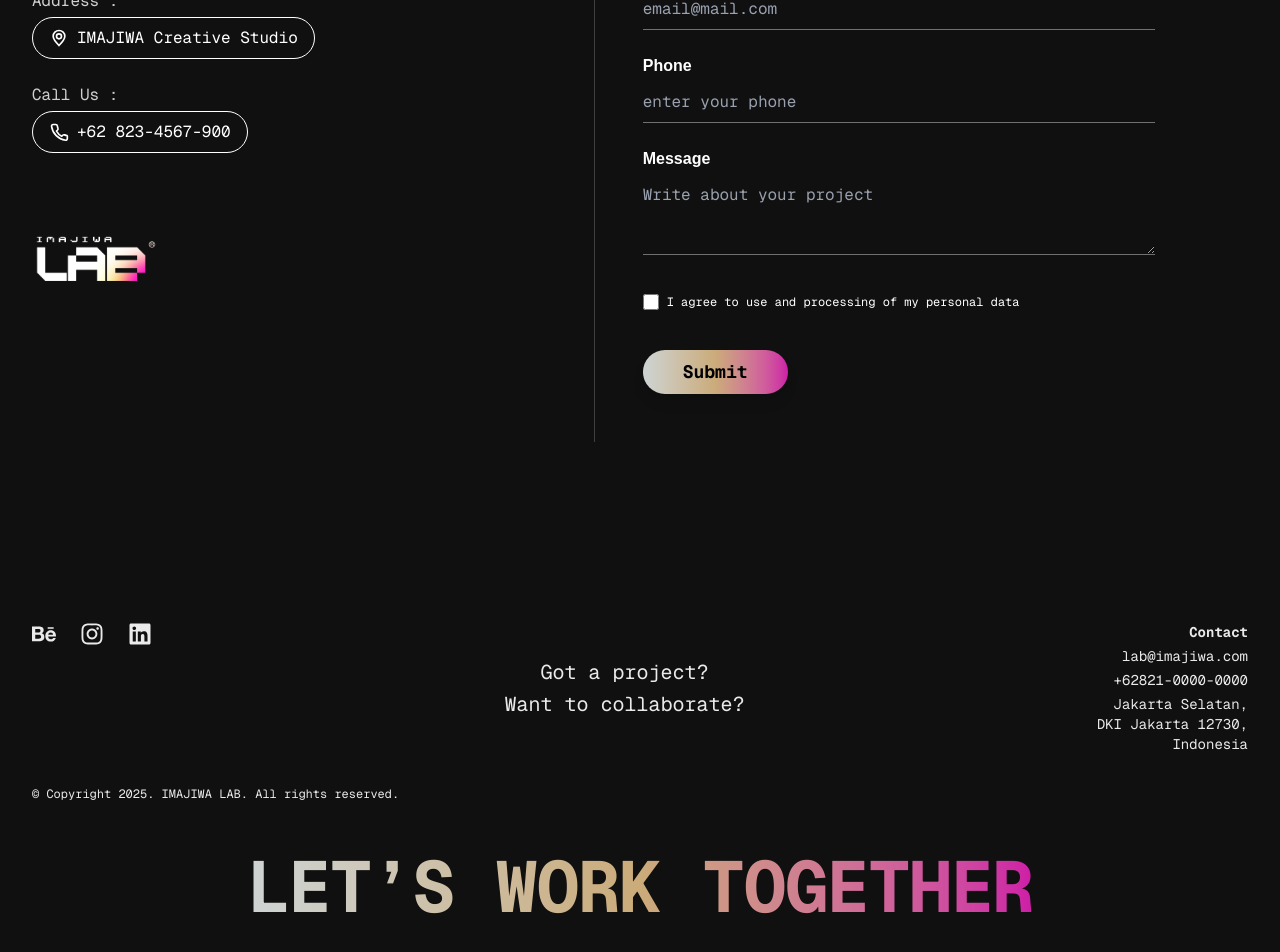
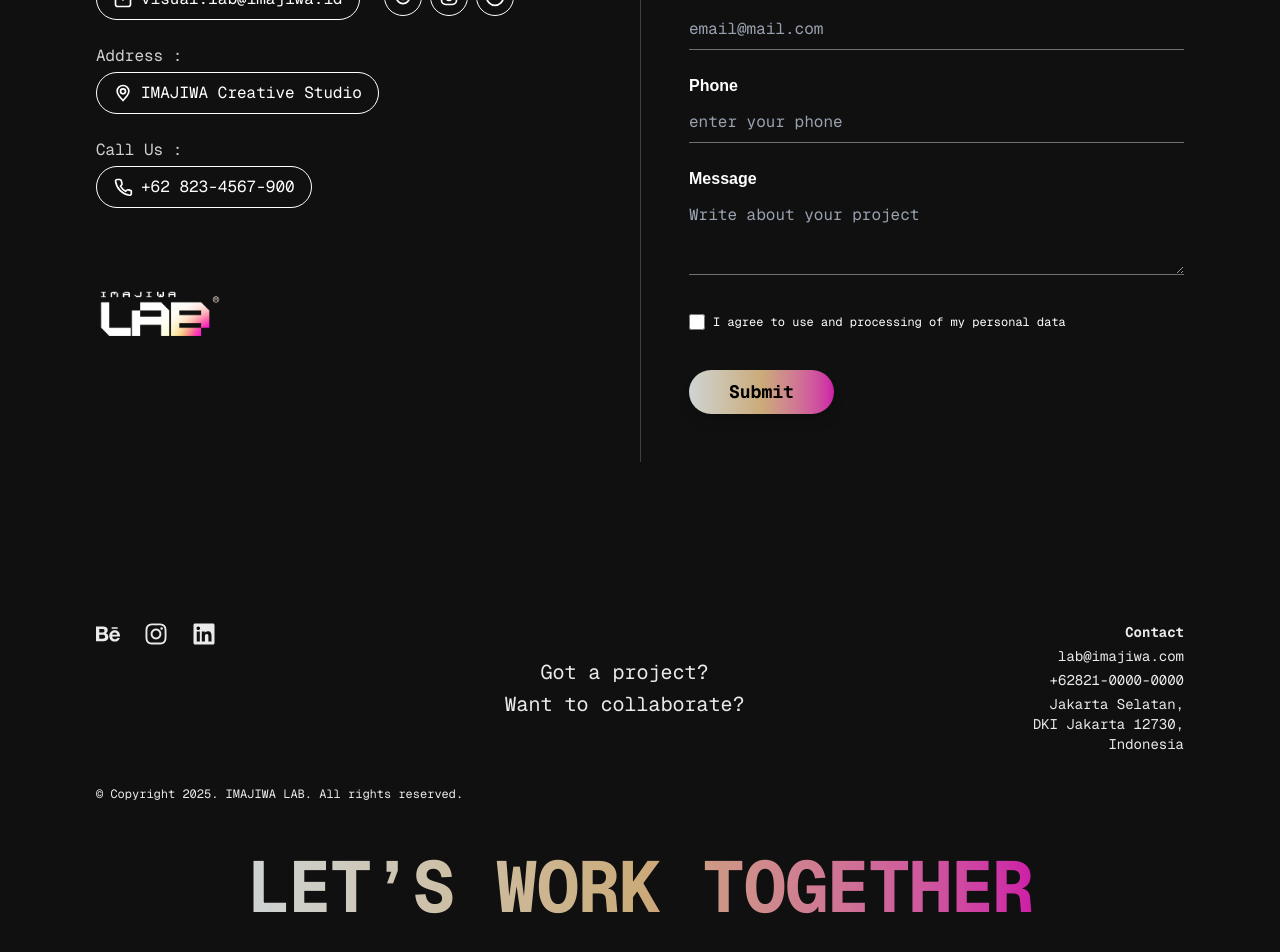
Before and after one commit to MuhammadWildanf/landingpage-lab, a Next.js app: page /get-in-touch in a window 1280 px wide. Shown: the part 386-1338 px from the top of the page. Built offline with nearby package versions, Linux system fonts and the light colour scheme.

Commit message:
update infinite scroll

```diff
--- a/app/components/ContactSection.tsx
+++ b/app/components/ContactSection.tsx
@@ -63,7 +63,7 @@ export default function ContactSection() {
     };
 
     return (
-        <section className="w-full max-w-7xl mx-auto px-2 sm:px-8 min-h-screen flex items-center mb-24" data-aos="fade-up">
+        <section className="w-full max-w-6xl mx-auto px-2 sm:px-8 min-h-screen flex items-center mb-24" data-aos="fade-up">
             <div className="bg-transparent flex flex-col md:flex-row gap-0 md:gap-0 border-t border-white/20">
                 {/* Kiri */}
                 <div className="w-full md:w-1/2 flex flex-col gap-8 py-12 pr-0 md:pr-12">
--- a/app/globals.css
+++ b/app/globals.css
@@ -23,7 +23,6 @@ body {
   background: var(--background);
   color: var(--foreground);
   font-family: Arial, Helvetica, sans-serif;
-
 }
 
 html {
@@ -31,10 +30,15 @@ html {
   scroll-behavior: smooth;
 }
 
-
-.perspective { perspective: 1000px; }
-.backface-hidden { backface-visibility: hidden; }
-.rotate-y-180 { transform: rotateY(180deg); }
+.perspective {
+  perspective: 1000px;
+}
+.backface-hidden {
+  backface-visibility: hidden;
+}
+.rotate-y-180 {
+  transform: rotateY(180deg);
+}
 
 /* Custom scrollbar untuk kategori */
 .category-scrollbar::-webkit-scrollbar {
@@ -42,7 +46,7 @@ html {
   background: transparent;
 }
 .category-scrollbar::-webkit-scrollbar-thumb {
-  background: #E9FF4E;
+  background: #e9ff4e;
   border-radius: 4px;
 }
 .category-scrollbar::-webkit-scrollbar-track {
@@ -52,7 +56,7 @@ html {
 /* Untuk Firefox */
 .category-scrollbar {
   scrollbar-width: thin;
-  scrollbar-color: #E9FF4E transparent;
+  scrollbar-color: #e9ff4e transparent;
 }
 
 /* Sembunyikan scrollbar di desktop */
@@ -77,7 +81,7 @@ html {
   align-items: center;
   gap: 3rem;
   width: max-content;
-  animation: marquee-scroll 30s linear infinite;
+  animation: marquee-scroll 50s linear infinite;
 }
 @keyframes marquee-scroll {
   0% {
--- a/components/Footer.tsx
+++ b/components/Footer.tsx
@@ -3,8 +3,8 @@ import { FaBehance, FaInstagram, FaLinkedin } from "react-icons/fa";
 
 const Footer: React.FC = () => {
     return (
-        <footer className="w-full text-[#EAEAEA] font-mono pt-12 pb-8">
-            <div className="max-w-7xl mx-auto px-4 sm:px-8 flex flex-col items-center md:flex-row md:items-stretch md:justify-between gap-y-8 md:gap-y-0 md:gap-x-10">
+        <footer className="w-full text-[#EAEAEA] font-mono pt-12 pb-0">
+            <div className="max-w-6xl mx-auto px-4 sm:px-8 flex flex-col items-center md:flex-row md:items-stretch md:justify-between gap-y-8 md:gap-y-0 md:gap-x-10">
                 {/* Left - Socials */}
                 <div className="flex flex-col items-center md:items-start mb-0 md:mb-0">
                     <div className="flex items-center gap-6 text-2xl mb-2">
@@ -34,14 +34,14 @@ const Footer: React.FC = () => {
             </div>
 
             {/* Copyright di bawah grid utama */}
-            <div className="max-w-7xl mx-auto px-4 sm:px-8 mt-8 text-center md:text-left">
+            <div className="max-w-6xl mx-auto px-4 sm:px-8 mt-8 text-center md:text-left">
                 <p className="text-xs">
                     © Copyright 2025. IMAJIWA LAB. All rights reserved.
                 </p>
             </div>
 
             {/* Bottom Gradient Text */}
-            <div className="w-full mt-10 text-2xl sm:text-4xl md:text-7xl font-bebas-neue font-bold leading-tight tracking-tight text-center">
+            <div className="w-full mt-10 text-6xl sm:text-4xl md:text-7xl font-bebas-neue font-bold leading-tight tracking-tight text-center">
                 <span className="bg-gradient-to-r from-[#CED4D4] via-[#CBAB79] to-[#CD1DA6] text-transparent bg-clip-text">
                     LET’S WORK TOGETHER
                 </span>
```
Also changed, not shown: 1 other file (tests, documents, lock files or other folders).
